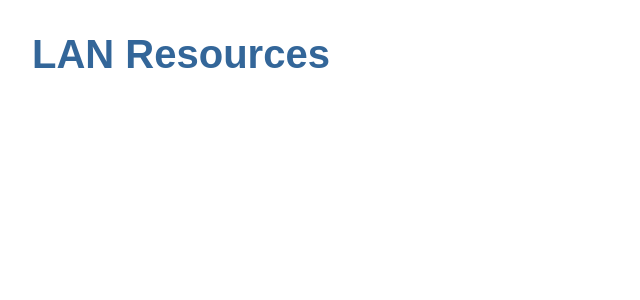
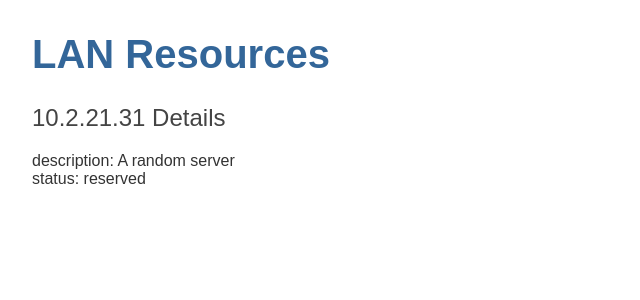
Before and after one commit to jtroo/resource-aggregator, an Angular app in the folder public/: page / in a window 1280 px wide. Shown: the top 300 px of the page, without its empty margins (0-640 px from the left). Built offline with nearby package versions, Linux system fonts and the light colour scheme.

Commit message:
Add a displayable resource

```diff
--- a/public/src/app/app.component.html
+++ b/public/src/app/app.component.html
@@ -1 +1,2 @@
 <h1>{{title}}</h1>
+<app-resources></app-resources>
--- /dev/null
+++ b/public/src/app/resource.ts
@@ -0,0 +1,5 @@
+export interface Resource {
+	name: string;
+	description: string;
+	status: string;
+}
--- a/public/src/app/resources/resources.component.html
+++ b/public/src/app/resources/resources.component.html
@@ -1 +1,3 @@
-<p>resources works!</p>
+<h2>{{resource.name | uppercase}} Details</h2>
+<div><span>description: </span>{{resource.description}}</div>
+<div><span>status: </span>{{resource.status}}</div>
--- a/public/src/app/resources/resources.component.ts
+++ b/public/src/app/resources/resources.component.ts
@@ -1,4 +1,5 @@
 import { Component, OnInit } from '@angular/core';
+import { Resource } from '../resource';
 
 @Component({
   selector: 'app-resources',
@@ -12,4 +13,9 @@ export class ResourcesComponent implements OnInit {
   ngOnInit(): void {
   }
 
+  resource: Resource = {
+    name: "10.2.21.31",
+    description: "A random server",
+    status: "reserved",
+  }
 }
```
